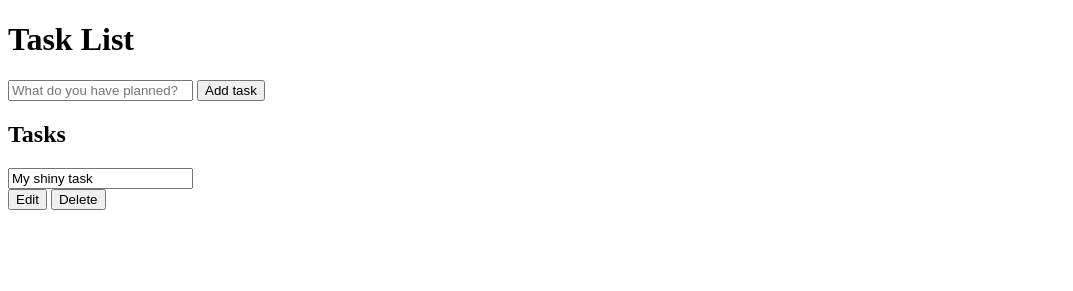
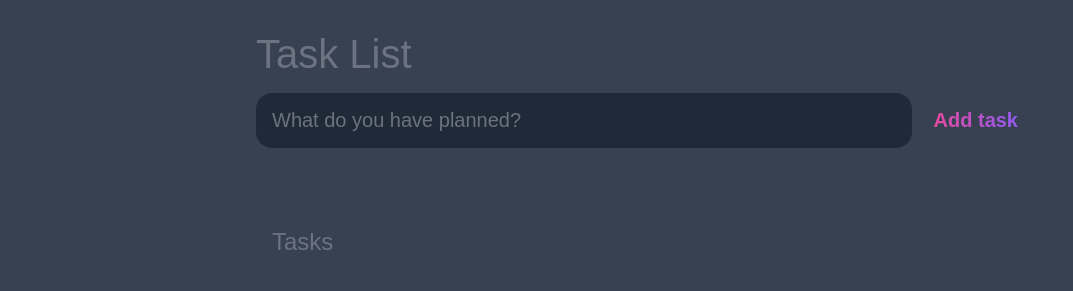
Before and after one commit to soitirakis/toDoList, a plain HTML site: page index.html in a window 1280 px wide. Shown: the whole page, without its empty margins (0-1073 px from the left). Drawn offline with Linux system fonts and the light colour scheme.

Commit message:
js file created. able to add elements to the list

```diff
--- a/css/style.css
+++ b/css/style.css
@@ -0,0 +1,132 @@
+:root {
+  --dark: #374151;
+  --darker: #1F2937;
+  --darkest: #111827;
+  --gray: #6B7280;
+  --light: #EEE;
+  --pink: #EC4899;
+  --purple: #8B5Cf6;
+}
+* {
+  box-sizing: border-box;
+  margin: 0;
+  font-family: "Fira sans", sans-serif;
+}
+body {
+  display: flex;
+  flex-direction: column;
+  min-height: 100vh;
+  background: var(--dark);
+  color: #FFF;
+}
+
+header {
+  padding: 2rem 1rem;
+  max-width: 800px;
+  width: 100%;
+  margin: 0 auto;
+}
+
+header h1 {
+  font-size: 2.5rem;
+  font-weight: 300;
+  margin-bottom: 1rem;
+  color: var(--gray);
+}
+
+#new-task-form {
+  display: flex;
+}
+
+input, button {
+  appearance: none;
+  border: none;
+  outline: none;
+  background: none;
+}
+
+#new-task-input {
+  flex: 1 1 0%;
+  background-color: var(--darker);
+  padding: 1rem;
+  border-radius: 1rem;
+  margin-right: 1rem;
+  color: var(--light);
+  font-size: 1.25rem;
+}
+#new-task-input::placeholder {
+  color: var(--gray);
+}
+
+#new-task-submit {
+  color: var(--pink);
+  font-size: 1.25rem;
+  font-weight: 700;
+  background-image: linear-gradient(to right, var(--pink), var(--purple));
+  -webkit-background-clip: text;
+  -webkit-text-fill-color: transparent;
+  cursor: pointer;
+  transition: 0.4s;
+}
+#new-task-submit:hover {
+  opacity: 0.8;
+}
+#new-task-submit:active {
+  opacity: 0.6;
+}
+
+main {
+  flex: 1 1 0%;
+  padding: 2rem 1rem;
+  max-width: 800px;
+  width: 100%;
+  margin: 0 auto;
+}
+
+.task-list {
+  padding: 1rem;
+}
+.task-list h2 {
+  font-size: 1.5rem;
+  font-weight: 300;
+  color: var(--gray);
+  margin-bottom: 1rem;
+}
+
+#tasks .task {
+  display: flex;
+  justify-content: space-between;
+  background-color: var(--darkest);
+  padding: 1rem;
+  border-radius: 1rem;
+  margin-bottom: 1rem;
+}
+#tasks .task .content .text {
+  color: var(--light);
+  font-size: 1.125rem;
+  width: 100%;
+  display: block;
+  transition: 0.4s;
+}
+
+#tasks .task .actions {
+  display: flex;
+  margin: 0 -0.5rem;
+}
+#tasks .task .actions button {
+  cursor: pointer;
+  margin: 0 0.5rem;
+  font-size: 1.125rem;
+  font-weight: 700;
+  text-transform: uppercase;
+  transition: 0.4s;
+}
+
+.task .actions .edit {
+  background-image: linear-gradient(to right, var(--pink), var(--purple));
+  -webkit-background-clip: text;
+  -webkit-text-fill-color: transparent;
+}
+.task .actions .delete {
+  color: crimson;
+}
--- a/index.html
+++ b/index.html
@@ -8,7 +8,6 @@
     JavaScript">
     <title>toDoList</title>
     <link rel="stylesheet" href="css/style.css">
-    <script src="js/main.js"></script>
   </head>
   <body>
     <header>
@@ -24,7 +23,7 @@
         <h2>Tasks</h2>
 
         <div id="tasks">
-          <div class="task">
+        <!--  <div class="task">
             <div class="content">
               <input type="text" class="text" value="My shiny task" readonly />
             </div>
@@ -32,9 +31,10 @@
               <button class="edit">Edit</button>
               <button class="delete">Delete</button>
             </div>
-          </div>
+          </div> -->
         </div>
       </section>
     </main>
+    <script src="js/main.js"></script>
   </body>
 </html>
--- a/js/main.js
+++ b/js/main.js
@@ -0,0 +1,34 @@
+window.addEventListener('load', () => {
+  const form = document.querySelector("#new-task-form");
+  const input = document.querySelector("#new-task-input");
+  const list_el = document.querySelector("#tasks");
+
+  form.addEventListener("submit", (e) => {
+    e.preventDefault(); //prevent from refreshing the page
+
+    const task = input.value; //get the value from input
+
+    if(!task) {
+      alert("Please fill out the task");
+      return;
+    }
+
+    const task_el = document.createElement("div"); //create the div class="task"
+    task_el.classList.add("task");
+
+    const task_content_el = document.createElement("div"); //create the div class="content"
+    task_content_el.classList.add("content");
+
+    task_el.appendChild(task_content_el); //add div class="content" to div class="task"
+
+    const task_input_el = document.createElement("input"); //create the input
+    task_input_el.classList.add("text");
+    task_input_el.type = "text";
+    task_input_el.value = task;
+    task_input_el.setAttribute('readonly', 'readonly');
+
+    task_content_el.appendChild(task_input_el);
+
+    list_el.appendChild(task_el);
+  })
+})
```
